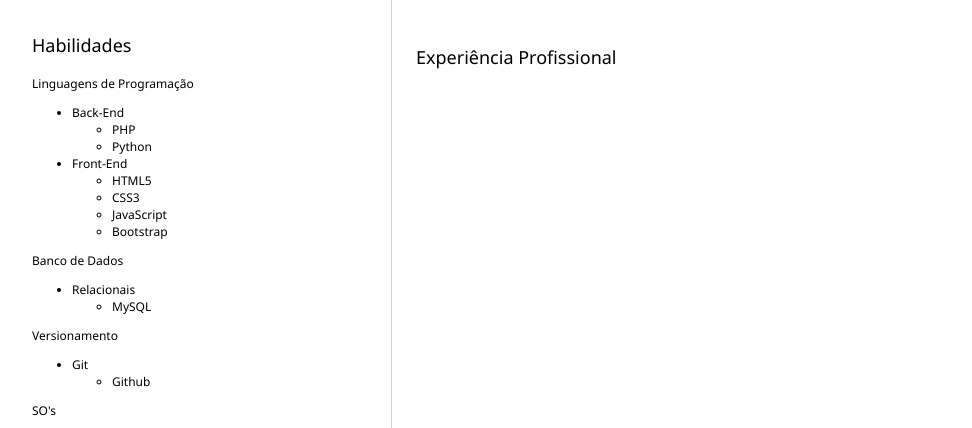
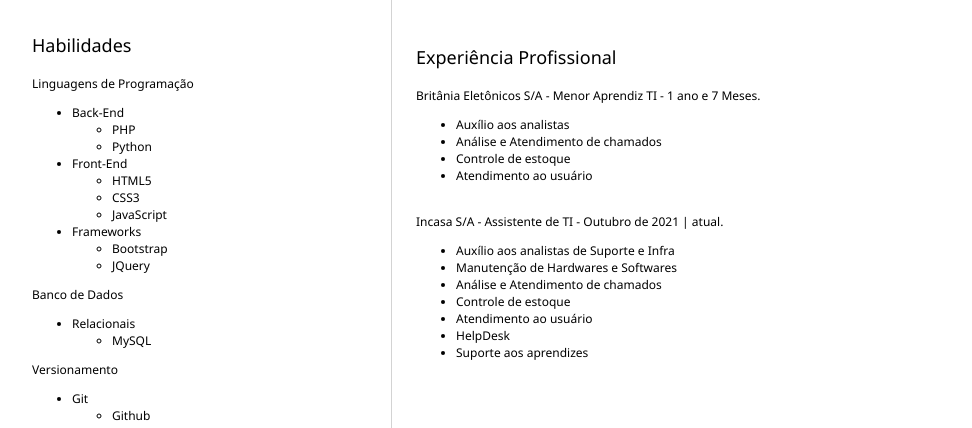
Before and after one commit to pedrokoerich/curriculo2022, a plain HTML site: page index.html in a window 1280 px wide. Shown: the part 348-776 px from the top of the page, without its empty margins (152-1124 px from the left). Drawn offline with Linux system fonts and the light colour scheme.

Commit message:
Currículo Update

```diff
--- a/index.html
+++ b/index.html
@@ -44,7 +44,11 @@
                             <li>HTML5</li>
                             <li>CSS3</li>
                             <li>JavaScript</li>
+                        </ul>
+                        <li>Frameworks</li>
+                        <ul>
                             <li>Bootstrap</li>
+                            <li>JQuery</li>
                         </ul>
                     </ul>
                     Banco de Dados
@@ -77,8 +81,7 @@
                         <li>Desenvolvimento WEB</li>
                         <li>Banco de dados</li>
                     </ul>
-                    Universidade da Região de Joinville - UNIVILLE - Bacharelado em Engenharia de Software - Cursando 1º Semestre
-
+                    Universidade da Região de Joinville - UNIVILLE - Bacharelado em Engenharia de Software - Cursando 2º Semestre
                 </section>
             </article>
             <article id="mainright">
@@ -96,7 +99,24 @@
                 </section>
                 <section>
                     <h2>Experiência Profissional</h2>
-
+                    Britânia Eletônicos S/A - Menor Aprendiz TI - 1 ano e 7 Meses.
+                    <ul>
+                        <li>Auxílio aos analistas</li>
+                        <li>Análise e Atendimento de chamados</li>
+                        <li>Controle de estoque</li>
+                        <li>Atendimento ao usuário</li>
+                    </ul>
+                    <br/>
+                    Incasa S/A - Assistente de TI - Outubro de 2021 | atual.
+                    <ul>
+                        <li>Auxílio aos analistas de Suporte e Infra</li>
+                        <li>Manutenção de Hardwares e Softwares</li>
+                        <li>Análise e Atendimento de chamados</li>
+                        <li>Controle de estoque</li>
+                        <li>Atendimento ao usuário</li>
+                        <li>HelpDesk</li>
+                        <li>Suporte aos aprendizes</li>
+                    </ul>
                 </section>
             </article>
         </main>
```
